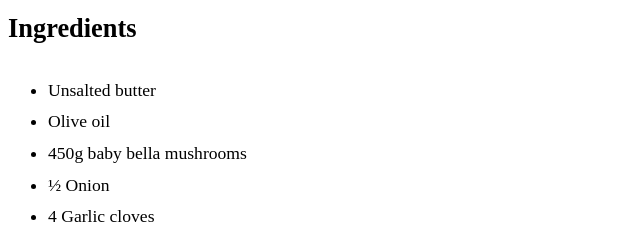
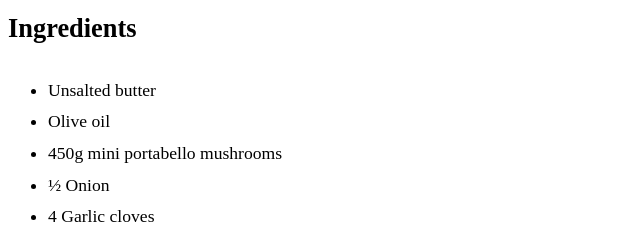
Before and after one commit to aveirinha/marias-recipes, a Gatsby site: page /recipes/filet-mignon/ in a window 1280 px wide. Shown: the part 780-1020 px from the top of the page, 0-640 px from the left. Built offline with nearby package versions, Linux system fonts and the light colour scheme; Gatsby itself is replaced by a stand-in of ours.

Commit message:
mini portabello mushrooms

```diff
--- a/src/content/recipes/filet-mignon.md
+++ b/src/content/recipes/filet-mignon.md
@@ -10,7 +10,7 @@ image: "../../images/filet-mignon.jpg"
 
 - Unsalted butter
 - Olive oil
-- 450g baby bella mushrooms
+- 450g mini portabello mushrooms
 - ½ Onion
 - 4 Garlic cloves
 - 1tbsp Thyme (or 1tsp dry thyme)
```
